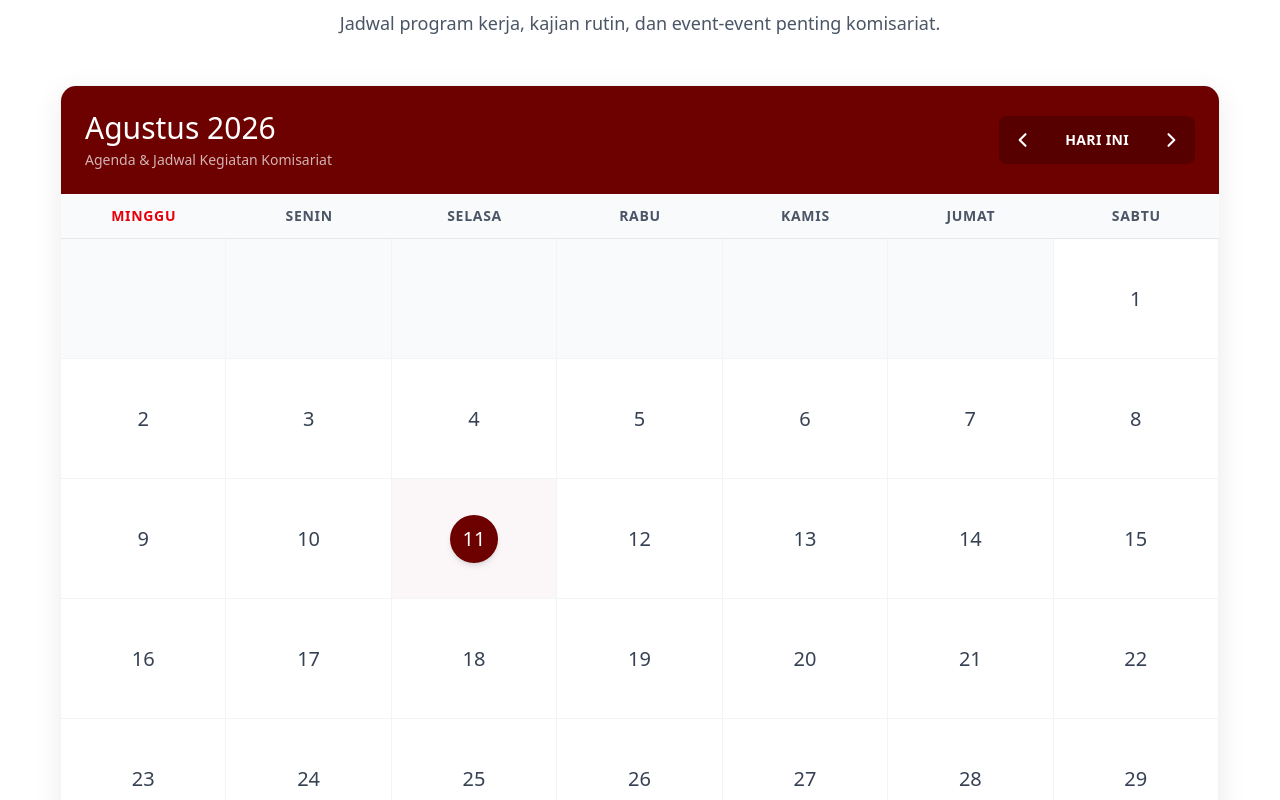
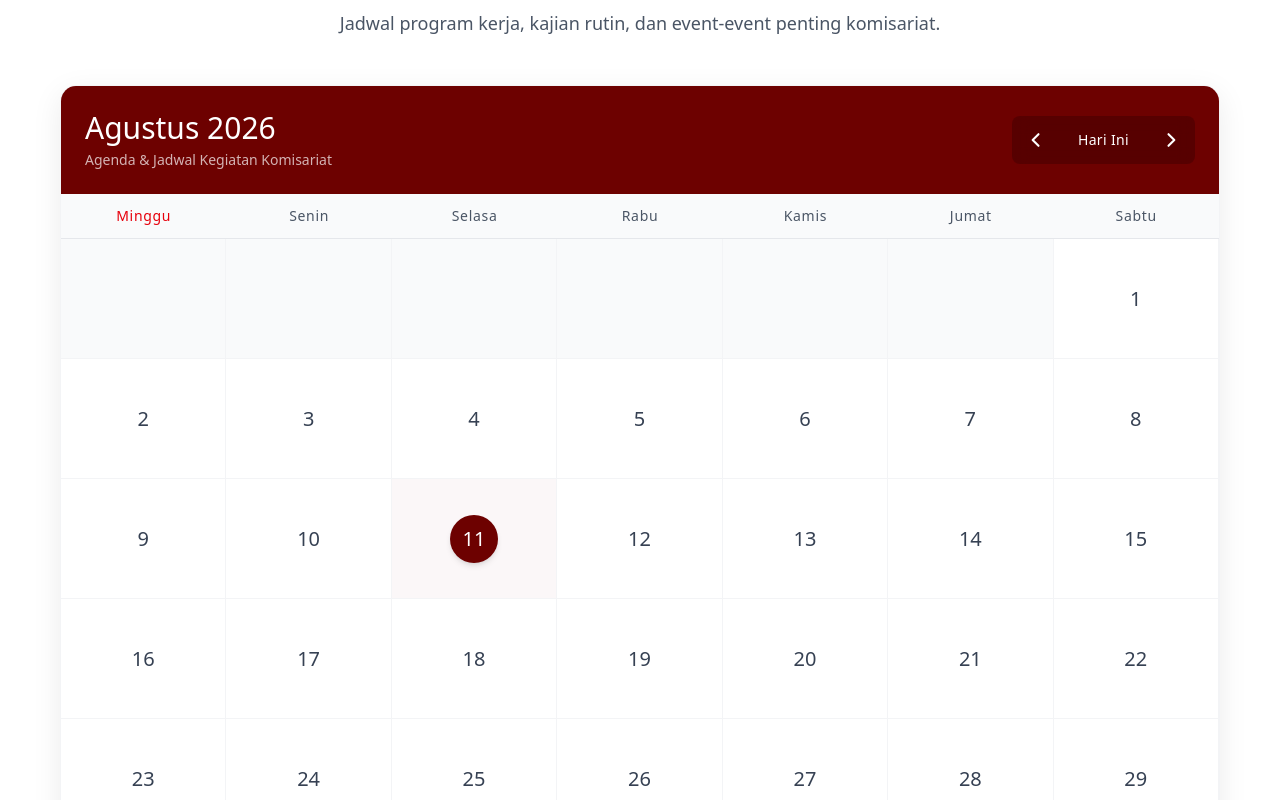
Before and after one commit to immfaiumy25/Imm-web, a Next.js app: page / in a window 1280 px wide. Shown: the part 6000-6800 px from the top of the page. Built offline with nearby package versions, Linux system fonts and the light colour scheme.

Commit message:
style(kalender): remove bold and uppercase text for consistent styling

```diff
--- a/src/components/IMMCalendar.tsx
+++ b/src/components/IMMCalendar.tsx
@@ -73,7 +73,7 @@ export default function IMMCalendar() {
         className={`p-2 md:p-4 border-b border-r border-gray-100 min-h-[100px] md:min-h-[120px] transition-colors hover:bg-red-50/50 flex items-center justify-center
         ${isToday ? 'bg-red-50/30' : 'bg-white'}`}
       >
-        <span className={`inline-flex items-center justify-center w-10 h-10 md:w-12 md:h-12 rounded-full text-lg md:text-xl font-medium ${isToday ? 'bg-[#6d0100] text-white shadow-md' : 'text-gray-700'}`}>
+        <span className={`inline-flex items-center justify-center w-10 h-10 md:w-12 md:h-12 rounded-full text-lg md:text-xl font-normal ${isToday ? 'bg-[#6d0100] text-white shadow-md' : 'text-gray-700'}`}>
           {i}
         </span>
       </div>
@@ -93,8 +93,8 @@ export default function IMMCalendar() {
       {/* Header */}
       <div className="flex flex-col sm:flex-row justify-between items-center p-6 bg-[#6d0100] text-white gap-4">
         <div className="flex flex-col">
-          <h3 className="text-2xl md:text-3xl font-serif">{monthNames[month]} {year}</h3>
-          <p className="text-white/70 text-sm mt-1">Agenda & Jadwal Kegiatan Komisariat</p>
+          <h3 className="text-2xl md:text-3xl font-serif font-normal">{monthNames[month]} {year}</h3>
+          <p className="text-white/70 text-sm mt-1 font-normal">Agenda & Jadwal Kegiatan Komisariat</p>
         </div>
         <div className="flex gap-2 bg-black/20 p-1.5 rounded-lg backdrop-blur-sm">
           <button onClick={handlePrevMonth} className="p-2 hover:bg-white/20 rounded-md transition-colors" aria-label="Previous Month">
@@ -102,8 +102,8 @@ export default function IMMCalendar() {
               <path strokeLinecap="round" strokeLinejoin="round" strokeWidth={2.5} d="M15 19l-7-7 7-7" />
             </svg>
           </button>
-          <button onClick={() => setCurrentDate(new Date())} className="px-4 py-2 hover:bg-white/20 rounded-md transition-colors text-sm font-semibold tracking-wide">
-            HARI INI
+          <button onClick={() => setCurrentDate(new Date())} className="px-4 py-2 hover:bg-white/20 rounded-md transition-colors text-sm font-normal tracking-wide">
+            Hari Ini
           </button>
           <button onClick={handleNextMonth} className="p-2 hover:bg-white/20 rounded-md transition-colors" aria-label="Next Month">
             <svg className="w-5 h-5" fill="none" viewBox="0 0 24 24" stroke="currentColor">
@@ -116,7 +116,7 @@ export default function IMMCalendar() {
       {/* Days of week header */}
       <div className="grid grid-cols-7 border-b border-gray-200 bg-gray-50">
         {dayNames.map((day, idx) => (
-          <div key={day} className={`p-3 text-center text-xs md:text-sm font-bold tracking-wider uppercase ${idx === 0 ? 'text-red-600' : 'text-gray-600'}`}>
+          <div key={day} className={`p-3 text-center text-xs md:text-sm font-normal tracking-wider ${idx === 0 ? 'text-red-600' : 'text-gray-600'}`}>
             <span className="hidden md:inline">{day}</span>
             <span className="md:hidden">{day.slice(0, 3)}</span>
           </div>
```
